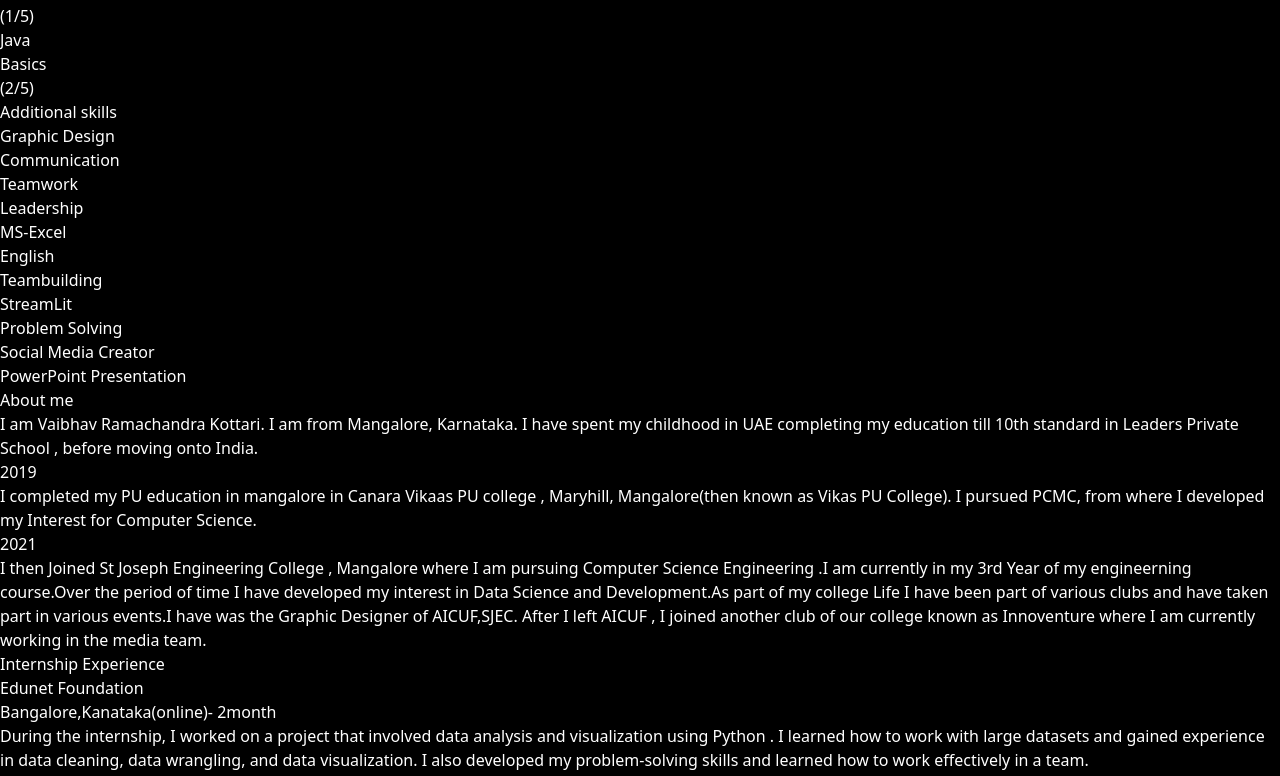
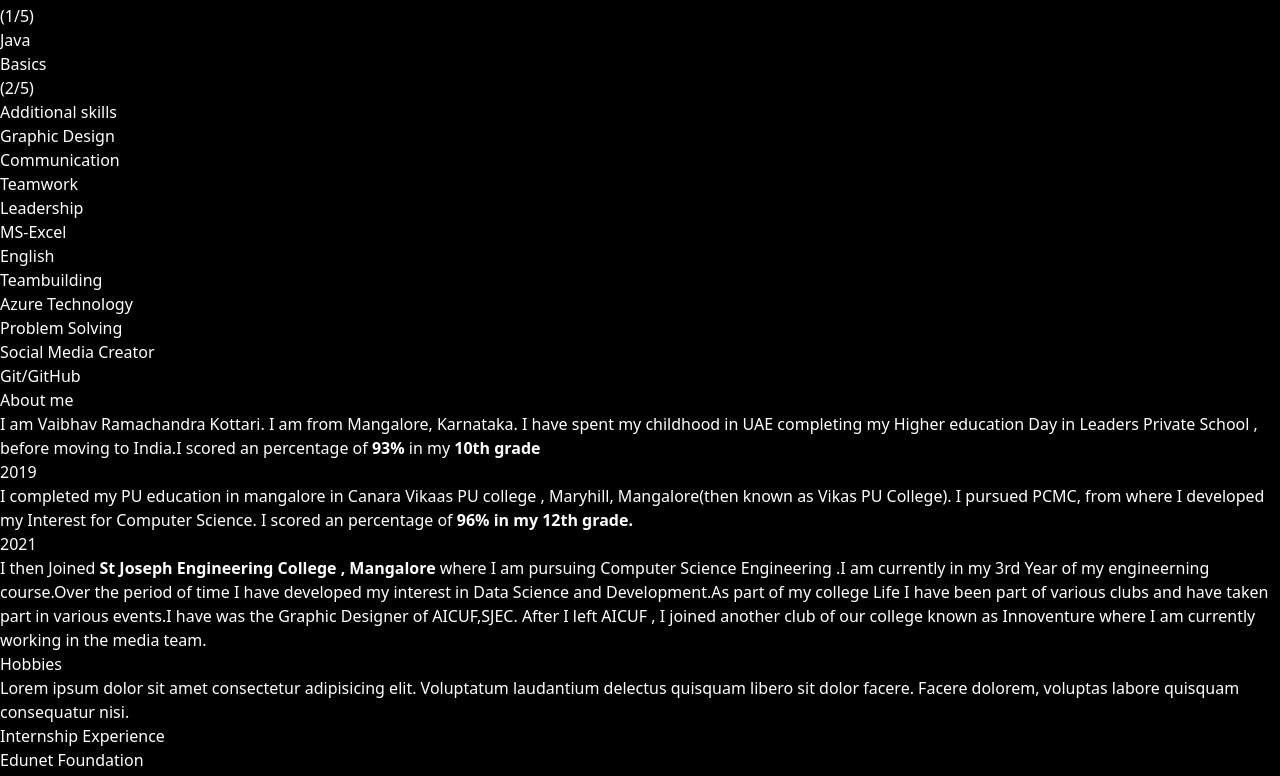
Before and after one commit to kottarivaibhav/portfolio_website, a React (Vite) app: page / in a window 1280 px wide. Shown: the part 2007-2783 px from the top of the page. Built offline with nearby package versions, Linux system fonts and the light colour scheme.

Commit message:
Few changes made

```diff
--- a/src/App.jsx
+++ b/src/App.jsx
@@ -44,7 +44,7 @@ function App() {
           <div className=' container m-auto px-10 py-16 flex gap-8'>
             <div>
               <h2 className=' font-bold text-5xl'>Hello ! I am Vaibhav Kottari</h2>
-              <h2 className=' font-bold text-4xl mt-1 gradient-text'>I am a Data Analyst</h2>
+              <h2 className=' font-bold text-4xl mt-1 gradient-text'>Aspiring Computer Science Engineer</h2>
               <p className='mt-5 text-gray-400'>
                 <span className='block'>A Student of Computer Science Engineering at St Joseph Engineering College, Mangalore,</span>
                 <span className='block'>who is passionate about Data Science and development. I am always curious to learn new things and explore new technologies.</span>
@@ -61,8 +61,8 @@ function App() {
           </div>
         </section>
         {/* Project Sections */}
-        <section className='mt-12 mr-4' id='Projects'>
-  <div className='container m-5 px-10'>
+        <section className='mt-10 mr-4' id='Projects'>
+      <div className='container m-4 px-8'>
         <h2 className="text-2xl font-semibold">Projects</h2>
         <div className='flex gap-5'>
           <div className='flex-1 border rounded-md p-5 flex flex-col'>
@@ -236,7 +236,7 @@ function App() {
               </div>
               <div>
                 <p className="font-bold before:w-4 before:h-4 before:bg-gradient-to-t before:from-blue-500 before:to-cyan-500 before:block before:rounded-full before:mt-1 before:-left-6 before:absolute relative left-5">
-                  StreamLit
+                  Azure Technology
                 </p>
               </div>
             </div>
@@ -253,7 +253,7 @@ function App() {
               </div>
               <div>
                 <p className="font-bold before:w-4 before:h-4 before:bg-gradient-to-t before:from-blue-500 before:to-cyan-500 before:block before:rounded-full before:mt-1 before:-left-6 before:absolute relative left-5">
-                  PowerPoint Presentation
+                  Git/GitHub
                 </p>
               </div>
             </div>
@@ -267,24 +267,31 @@ function App() {
               <div className="pl-24 relative before:w-4 before:h-4 before:bg-gradient-to-t before:from-blue-500 before:to-cyan-500 before:absolute before:rounded-full before:left-[58px]">
 
                 <p>
-                  I am Vaibhav Ramachandra Kottari. I am from Mangalore, Karnataka. I have spent my childhood in UAE completing my education till 10th standard
-                  in Leaders Private School , before moving onto India.
+                  I am Vaibhav Ramachandra Kottari. I am from Mangalore, Karnataka. I have spent my childhood in UAE completing my Higher education Day
+                  in Leaders Private School , before moving to India.I scored an percentage of <b>93%</b> in my <b>10th grade </b>
                 </p>
               </div>
               <div className="pl-24 mt-24 relative before:w-4 before:h-4 before:bg-gradient-to-t before:from-blue-500 before:to-cyan-500 before:absolute before:rounded-full before:left-[58px]">
                 <h3 className="absolute left-0 text-lg font-semibold">2019</h3>
                 <p>
                   I completed my PU education in mangalore in Canara Vikaas PU college , Maryhill, Mangalore(then known as Vikas PU College).
-                  I pursued PCMC, from where I developed my Interest for Computer Science.
+                  I pursued PCMC, from where I developed my Interest for Computer Science. I scored an percentage of <b>96% in my 12th grade.</b>
                 </p>
               </div>
               <div className="pl-24 mt-24 relative before:w-4 before:h-4 before:bg-gradient-to-t before:from-blue-500 before:to-cyan-500 before:absolute before:rounded-full before:left-[58px]">
                 <h3 className="absolute left-0 text-lg font-semibold">2021</h3>
                 <p>
-                  I then Joined St Joseph Engineering College , Mangalore where I am pursuing Computer Science Engineering .I am currently in my 3rd Year of my
+                  I then Joined <b>St Joseph Engineering College , Mangalore </b> where I am pursuing Computer Science Engineering .I am currently in my 3rd Year of my
                   engineerning course.Over the period of time I have developed my interest in Data Science and Development.As part of my college Life I have
                   been part of various clubs and have taken part in various events.I have was the Graphic Designer of AICUF,SJEC. After I left AICUF , I joined another
                   club of our college known as Innoventure where I am currently working in the media team.
+                </p>
+              </div>
+
+              <div className="pl-24 mt-24 relative before:w-4 before:h-4 before:bg-gradient-to-t before:from-blue-500 before:to-cyan-500 before:absolute before:rounded-full before:left-[58px]">
+                <h3 className=" relative left-2 text-lg font-semibold">Hobbies</h3>
+                <p>
+                  Lorem ipsum dolor sit amet consectetur adipisicing elit. Voluptatum laudantium delectus quisquam libero sit dolor facere. Facere dolorem, voluptas labore quisquam consequatur nisi.
                 </p>
               </div>
 
@@ -322,6 +329,10 @@ function App() {
           <div >
             <p className='text-gray-300 text-sm'>Copyright @ 2023</p>
           </div>
+          <div>
+            <p className='text-gray-300 text-sm'>Designed by Vaibhav Ramachandra Kottari</p>
+            <p className='text-gray-300 text-sm'></p>
+          </div>
           <ul className='flex gap-4 left-10'>
             <li>
               <a href='https://github.com/kottarivaibhav'><img src={Github} className='w-10' /></a>
```
Lines whose indentation alone changed are shown as unchanged.
